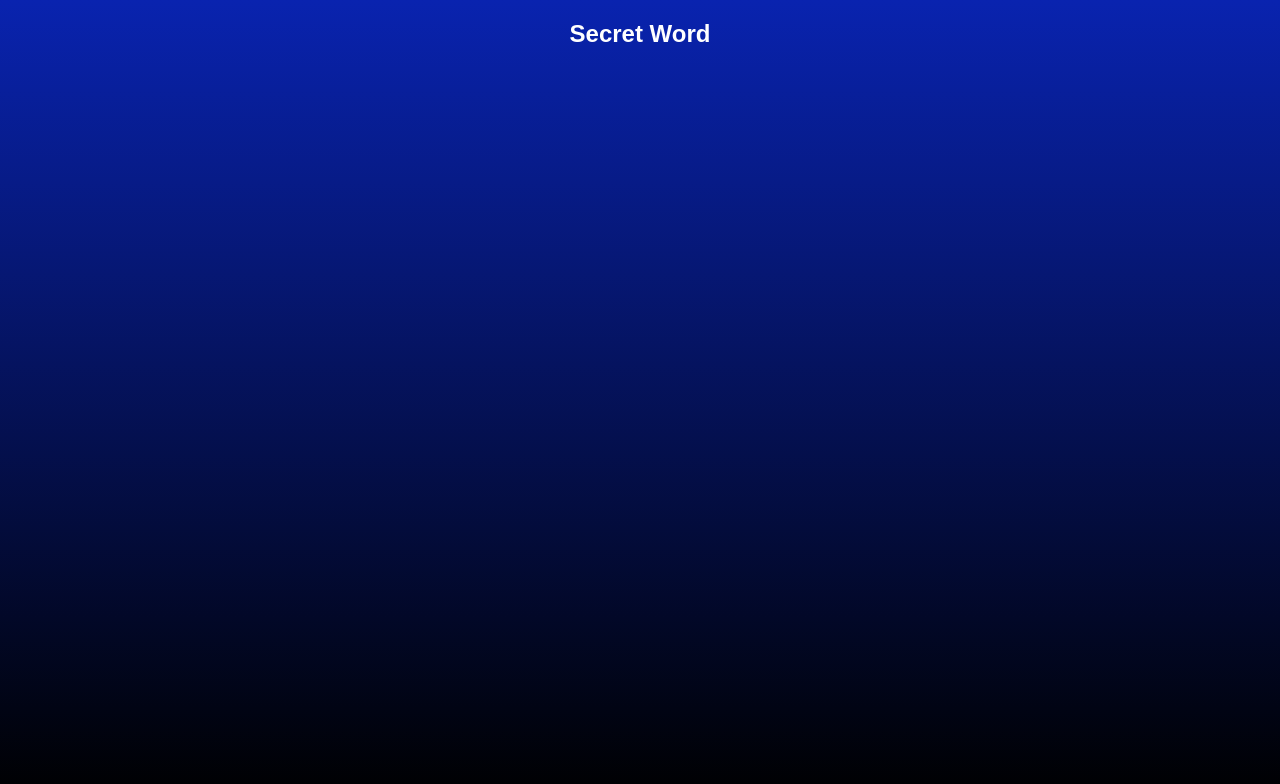
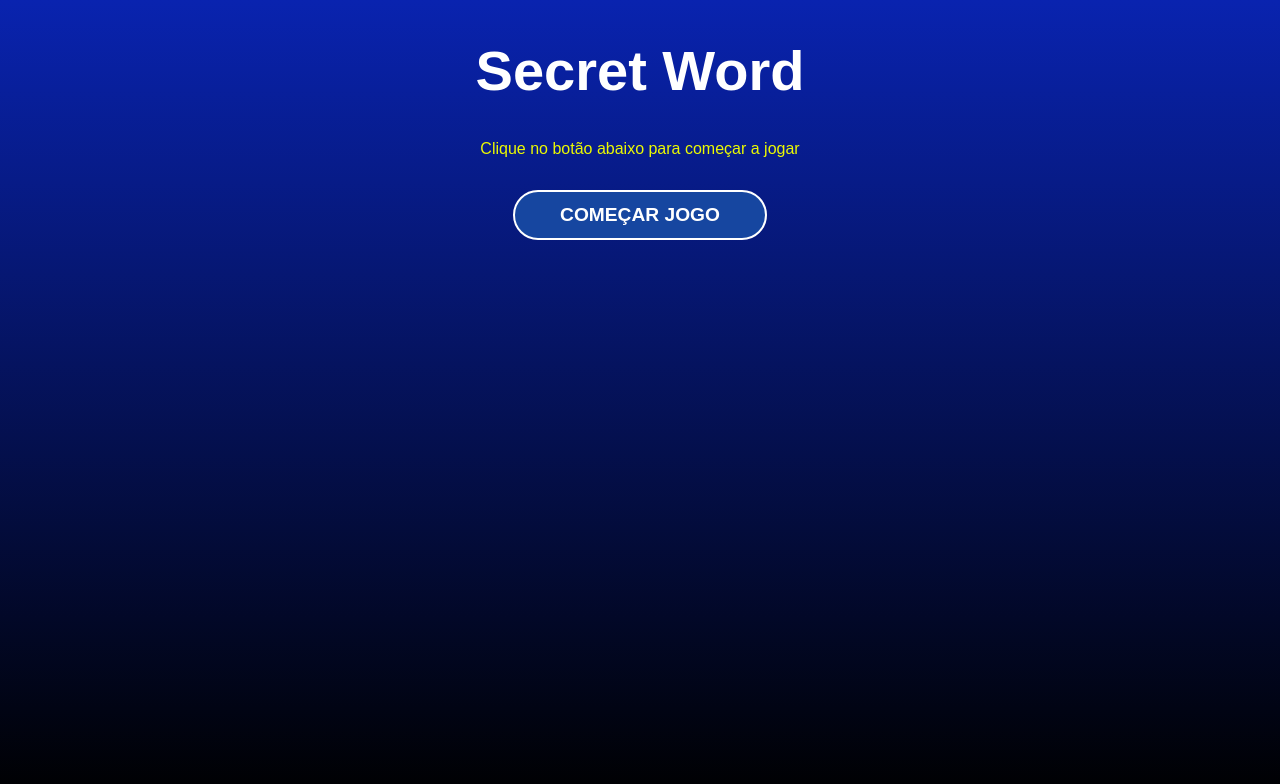
Before and after one commit to Filipee01/Secret-Word, a React (Vite) app in the folder Secret_Word/secretWord/: page / in a window 1280 px wide. Shown: the top 784 px of the page. Built offline with nearby package versions, Linux system fonts and the light colour scheme.

Commit message:
initialScreen

```diff
--- a/Secret_Word/secretWord/src/App.jsx
+++ b/Secret_Word/secretWord/src/App.jsx
@@ -1,10 +1,11 @@
 import './App.css'
+import StartScreen from './components/StartScreen'
 
 function App() {
 
   return (
    <div className="App">
-    <h2>Secret Word</h2>
+      <StartScreen />
    </div>
   )
 }
--- /dev/null
+++ b/Secret_Word/secretWord/src/components/StartScreen.css
@@ -0,0 +1,8 @@
+.start h1 {
+    font-size: 3.5em;
+}
+
+.start p {
+    margin-bottom: 2em;
+    color: #ecfa00;
+}
--- /dev/null
+++ b/Secret_Word/secretWord/src/components/StartScreen.jsx
@@ -0,0 +1,13 @@
+import './StartScreen.css'
+
+const StartScreen = () => {
+  return (
+    <div className='start'>
+        <h1>Secret Word</h1>
+        <p>Clique no botão abaixo para começar a jogar</p>
+        <button>Começar jogo</button>
+    </div>
+  )
+}
+
+export default StartScreen
--- a/Secret_Word/secretWord/src/index.css
+++ b/Secret_Word/secretWord/src/index.css
@@ -9,3 +9,21 @@
     background: linear-gradient(180deg, rgba(9, 35, 175 , 1) 0%, rgba(0 , 0 ,0 ,1) 100%);
     color: white;
 }
+
+button {
+    background-color: #1646a0;
+    color: #fff;
+    padding: 0 45px;
+    border: 2px solid #fff;
+    border-radius: 25px;
+    height: 50px;
+    text-transform: uppercase;
+    font-weight: bold;
+    font-size: 1.2em;
+    cursor: pointer;
+    transition: .4s;
+}
+
+button:hover {
+    background-color: #0923aF;
+}
```
